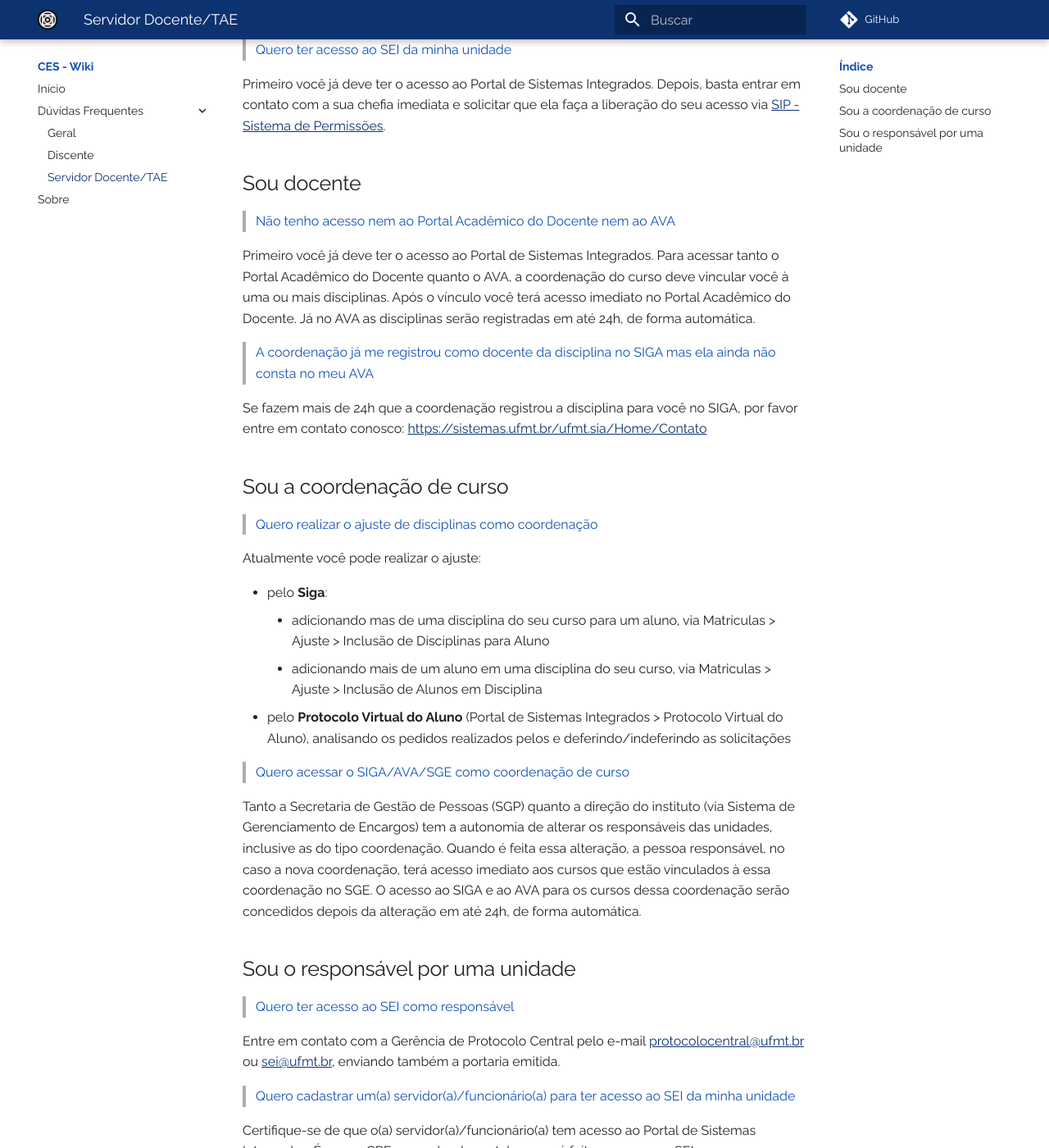
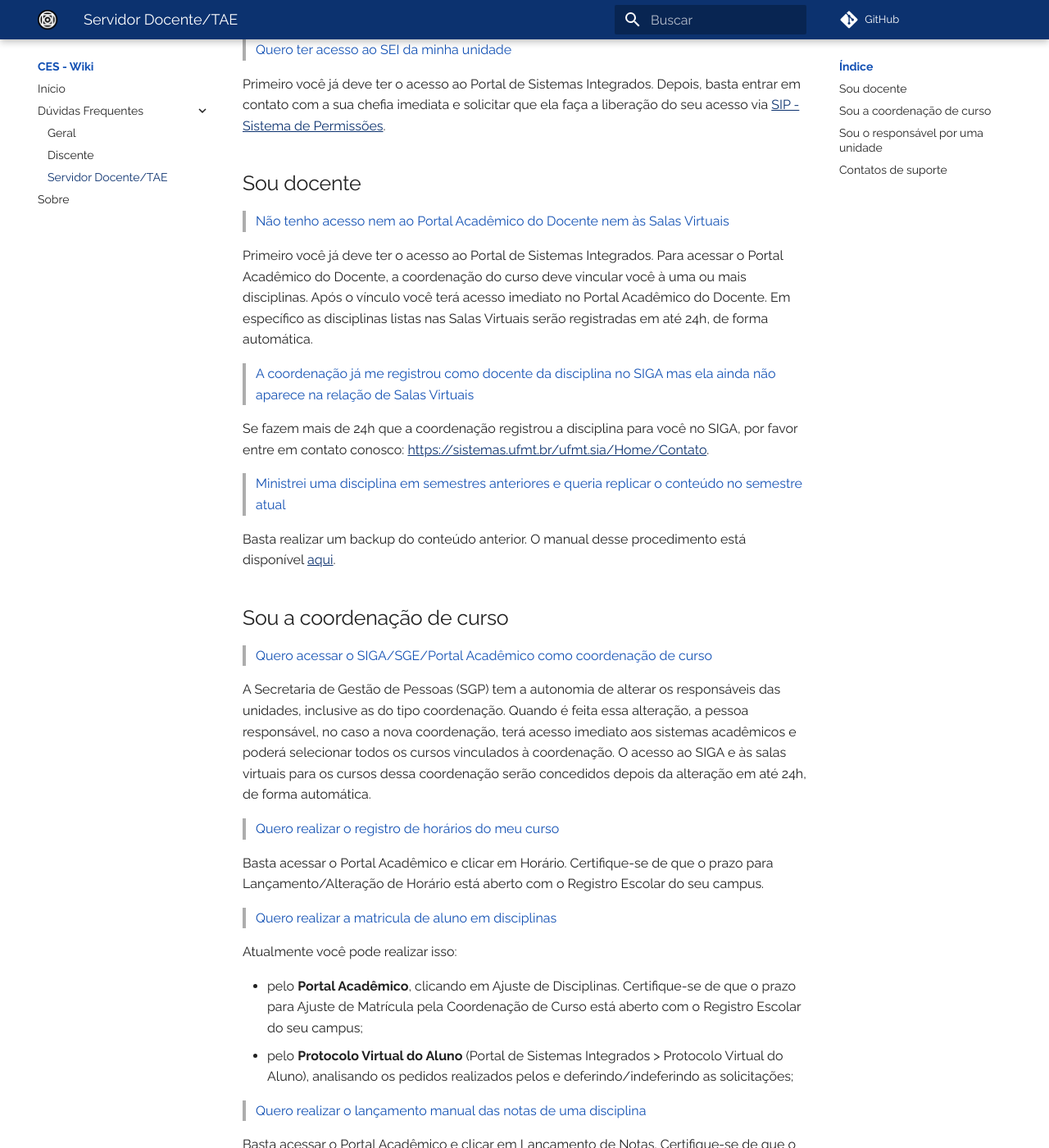
Before and after one commit to ufmt-ces/ufmt-ces.github.io, an MkDocs documentation site: the page built from docs/duvidas/servidor.md, in a window 1280 px wide and 1400 px high, scrolled down 813 px. Shown: the whole window at 82% size. Built offline with MkDocs 1.6.1 and Material for MkDocs 9.7.7, drawn with Linux system fonts in a browser that asks for light colours; comment, search, counter and statistics services are not loaded; some of the changed text lies outside the part shown.

Commit message:
alteração de ava para salas virtuais

```diff
--- a/docs/duvidas/servidor.md
+++ b/docs/duvidas/servidor.md
@@ -25,30 +25,40 @@
 
 ## Sou docente
 
-> Não tenho acesso nem ao Portal Acadêmico do Docente nem ao AVA
+> Não tenho acesso nem ao Portal Acadêmico do Docente nem às Salas Virtuais
 
-Primeiro você já deve ter o acesso ao Portal de Sistemas Integrados. Para acessar tanto o Portal Acadêmico do Docente quanto o AVA, a coordenação do curso deve vincular você à uma ou mais disciplinas. Após o vínculo você terá acesso imediato no Portal Acadêmico do Docente. Já no AVA as disciplinas serão registradas em até 24h, de forma automática.
+Primeiro você já deve ter o acesso ao Portal de Sistemas Integrados. Para acessar o Portal Acadêmico do Docente, a coordenação do curso deve vincular você à uma ou mais disciplinas. Após o vínculo você terá acesso imediato no Portal Acadêmico do Docente. Em específico as disciplinas listas nas Salas Virtuais serão registradas em até 24h, de forma automática.
 
-> A coordenação já me registrou como docente da disciplina no SIGA mas ela ainda não consta no meu AVA
+> A coordenação já me registrou como docente da disciplina no SIGA mas ela ainda não aparece na relação de Salas Virtuais
 
-Se fazem mais de 24h que a coordenação registrou a disciplina para você no SIGA, por favor entre em contato conosco: <https://sistemas.ufmt.br/ufmt.sia/Home/Contato>
+Se fazem mais de 24h que a coordenação registrou a disciplina para você no SIGA, por favor entre em contato conosco: <https://sistemas.ufmt.br/ufmt.sia/Home/Contato>.
+
+> Ministrei uma disciplina em semestres anteriores e queria replicar o conteúdo no semestre atual
+
+Basta realizar um backup do conteúdo anterior. O manual desse procedimento está disponível [aqui](../manual/manual_backup_sala_virtual.pdf).
 
 ## Sou a coordenação de curso
 
-> Quero realizar o ajuste de disciplinas como coordenação
+> Quero acessar o SIGA/SGE/Portal Acadêmico como coordenação de curso
 
-Atualmente você pode realizar o ajuste:
+A Secretaria de Gestão de Pessoas (SGP) tem a autonomia de alterar os responsáveis das unidades, inclusive as do tipo coordenação.
+Quando é feita essa alteração, a pessoa responsável, no caso a nova coordenação, terá acesso imediato aos sistemas acadêmicos e poderá selecionar todos os cursos vinculados à coordenação.
+O acesso ao SIGA e às salas virtuais para os cursos dessa coordenação serão concedidos depois da alteração em até 24h, de forma automática.
 
--   pelo **Siga**:
-    -   adicionando mas de uma disciplina do seu curso para um aluno, via Matriculas > Ajuste > Inclusão de Disciplinas para Aluno
-    -   adicionando mais de um aluno em uma disciplina do seu curso, via Matriculas > Ajuste > Inclusão de Alunos em Disciplina
--   pelo **Protocolo Virtual do Aluno** (Portal de Sistemas Integrados > Protocolo Virtual do Aluno), analisando os pedidos realizados pelos e deferindo/indeferindo as solicitações
+> Quero realizar o registro de horários do meu curso
 
-> Quero acessar o SIGA/AVA/SGE como coordenação de curso
+Basta acessar o Portal Acadêmico e clicar em Horário. Certifique-se de que o prazo para Lançamento/Alteração de Horário está aberto com o Registro Escolar do seu campus.
 
-Tanto a Secretaria de Gestão de Pessoas (SGP) quanto a direção do instituto (via Sistema de Gerenciamento de Encargos) tem a autonomia de alterar os responsáveis das unidades, inclusive as do tipo coordenação.
-Quando é feita essa alteração, a pessoa responsável, no caso a nova coordenação, terá acesso imediato aos cursos que estão vinculados à essa coordenação no SGE.
-O acesso ao SIGA e ao AVA para os cursos dessa coordenação serão concedidos depois da alteração em até 24h, de forma automática.
+> Quero realizar a matricula de aluno em disciplinas
+
+Atualmente você pode realizar isso:
+
+-   pelo **Portal Acadêmico**, clicando em Ajuste de Disciplinas. Certifique-se de que o prazo para Ajuste de Matrícula pela Coordenação de Curso está aberto com o Registro Escolar do seu campus;
+-   pelo **Protocolo Virtual do Aluno** (Portal de Sistemas Integrados > Protocolo Virtual do Aluno), analisando os pedidos realizados pelos e deferindo/indeferindo as solicitações;
+
+> Quero realizar o lançamento manual das notas de uma disciplina
+
+Basta acessar o Portal Acadêmico e clicar em Lançamento de Notas. Certifique-se de que o prazo para Ajuste de Matrícula pela Coordenação de Curso está aberto com o Registro Escolar do seu campus.
 
 ## Sou o responsável por uma unidade
 
@@ -89,3 +99,7 @@
 Para ter acesso ao SEI - Sistema Eletrônico de Informações - entre em contato com a Gerência de Protocolo Central, <gpc.proad@ufmt.br>.
 
 Para ter acesso ao SISREQ - Sistema de Requisição de Materiais - entre em contato com <lidiane@ufmt.br> ou <anderson.martins@ufmt.br>.
+
+## Contatos de suporte
+
+- Dúvidas quanto a utilização das Salas Virtuais de **Graduação Presencial** e de **Pós-Graduação**: <suporteava.sti@ufmt.br>
```
Also changed, not shown: docs/duvidas/discente.md (+6 -6 lines), docs/duvidas/docente_old.md (deleted, +0 -36 lines), docs/duvidas/index.md (+5 -3 lines), docs/duvidas/servidor_old.md (deleted, +0 -13 lines), docs/index.md (+2 -2 lines), 1 other file.
